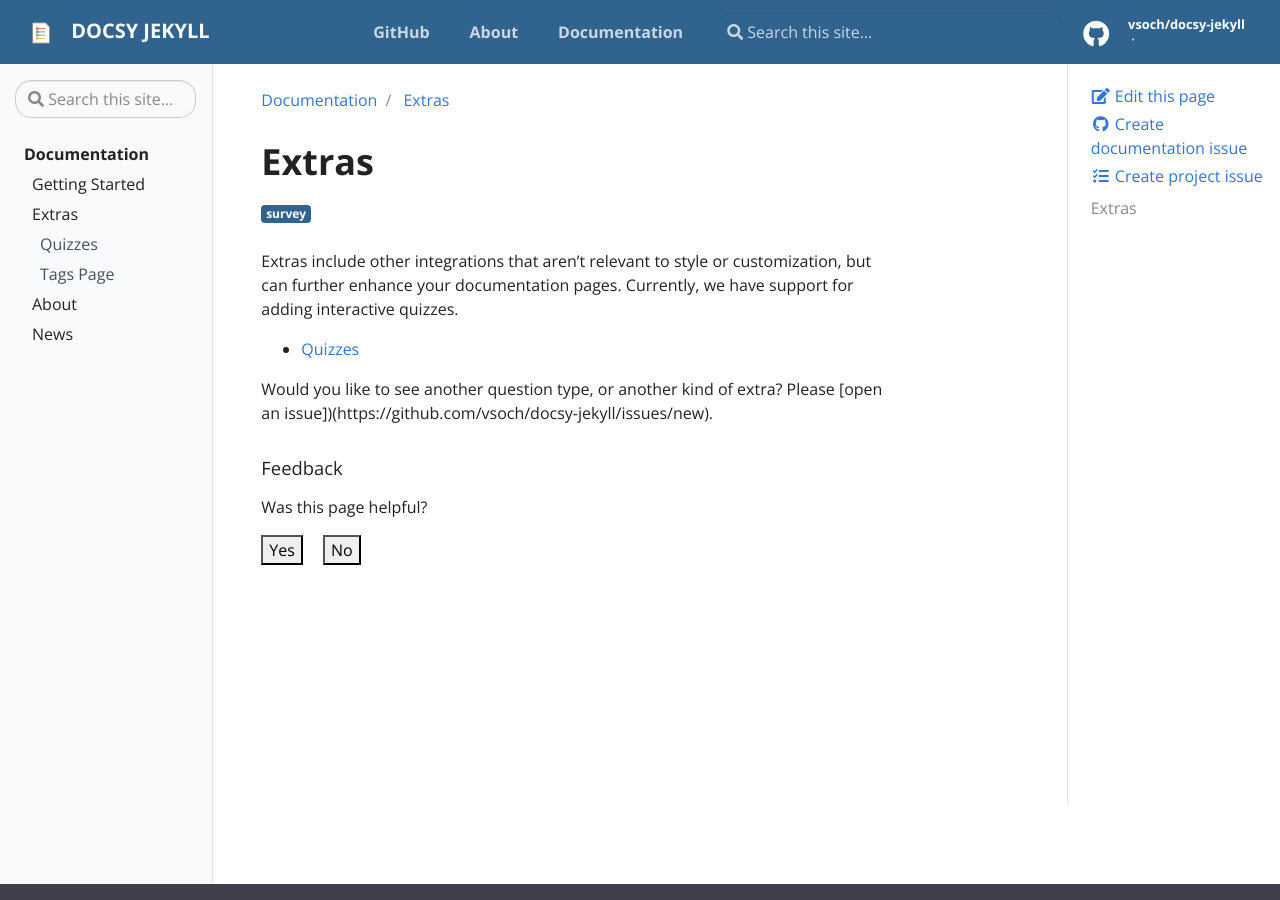
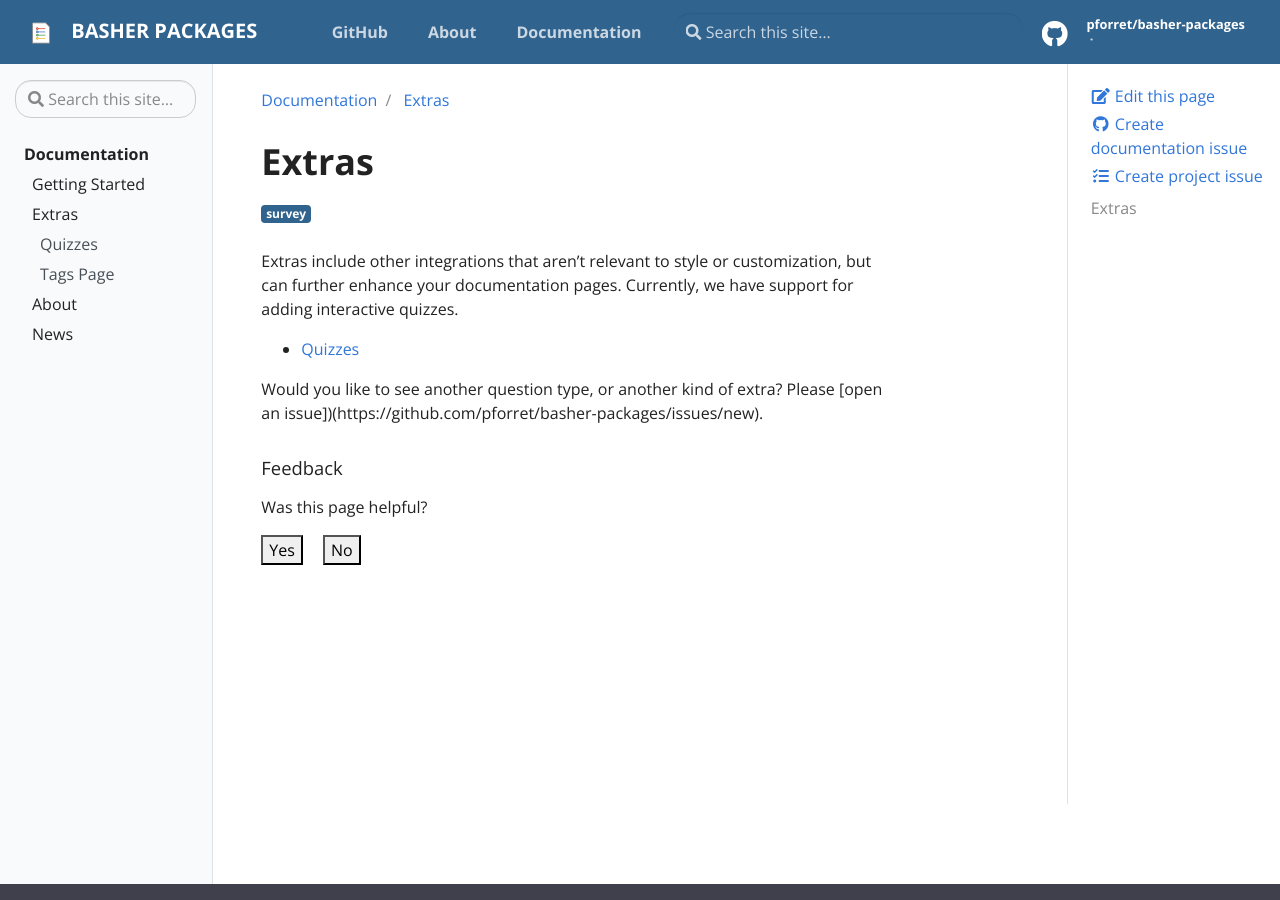
Before and after one commit to gitparade-com/basher.it, a Jekyll site: the page built from _docs/extras/index.md, in a window 1280 px wide and 900 px high. Built offline with Jekyll 4.4.1, drawn with Linux system fonts in a browser that asks for light colours; some of the changed lines change nothing that is shown; some of the changed text lies outside the part shown.

Commit message:
change config

```diff
--- a/_config.yml
+++ b/_config.yml
@@ -1,42 +1,24 @@
-# Welcome to Jekyll!
-#
-# This config file is meant for settings that affect your whole blog, values
-# which you are expected to set up once and rarely edit after that. If you find
-# yourself editing these this file very often, consider using Jekyll's data files
-# feature for the data you need to update frequently.
-#
-# For technical reasons, this file is *NOT* reloaded automatically when you use
-# 'jekyll serve'. If you change this file, please restart the server process.
-
-# Site settings
-# These are used to personalize your new site. If you look in the HTML files,
-# you will see them accessed via {{ site.title }}, {{ site.email }}, and so on.
-# You can create any custom variable you would like, and they will be accessible
-# in the templates via {{ site.myvariable }}.
-
-title: Docsy Jekyll
-email: your-email@domain.com
-author: Dinosaur Avocado
+title: Basher Packages
+email: peter@forret.com
+author: Peter Forret
 description: > # this means to ignore newlines until "baseurl:"
-  Write an awesome description for your new site here. You can edit this
-  line in _config.yml. It will appear in your document head meta (for
-  Google search results) and in your feed.xml site description.
+  List of bash tools/packages that can be installed with basher
 
 # DO NOT CHANGE THE LINE OF THIS FILE without editing .circleci/circle_urls.sh
-baseurl: "/docsy-jekyll" # the subpath of your site, e.g. /blog
+baseurl: "" # the subpath of your site, e.g. /blog
 
 # This is mostly for testing
-url: "https://vsoch.github.io" # the base hostname & protocol for your site
+url: "https://pforret.github.io/basher-packages/"
+
+
 
 # Social (First three Required)
-repo: "https://github.com/vsoch/docsy-jekyll"
-github_user: "vsoch"
-github_repo: "docsy-jekyll"
+repo: "https://github.com/pforret/basher-packages"
+github_user: "pforret"
+github_repo: "basher-packages"
 
 # Optional
-twitter: vsoch
-linkedin: vsochat
-dockerhub: vanessa
+twitter: pforret
 
 # Should there be feedback buttons at the bottom of pages?
 feedback: true
```
